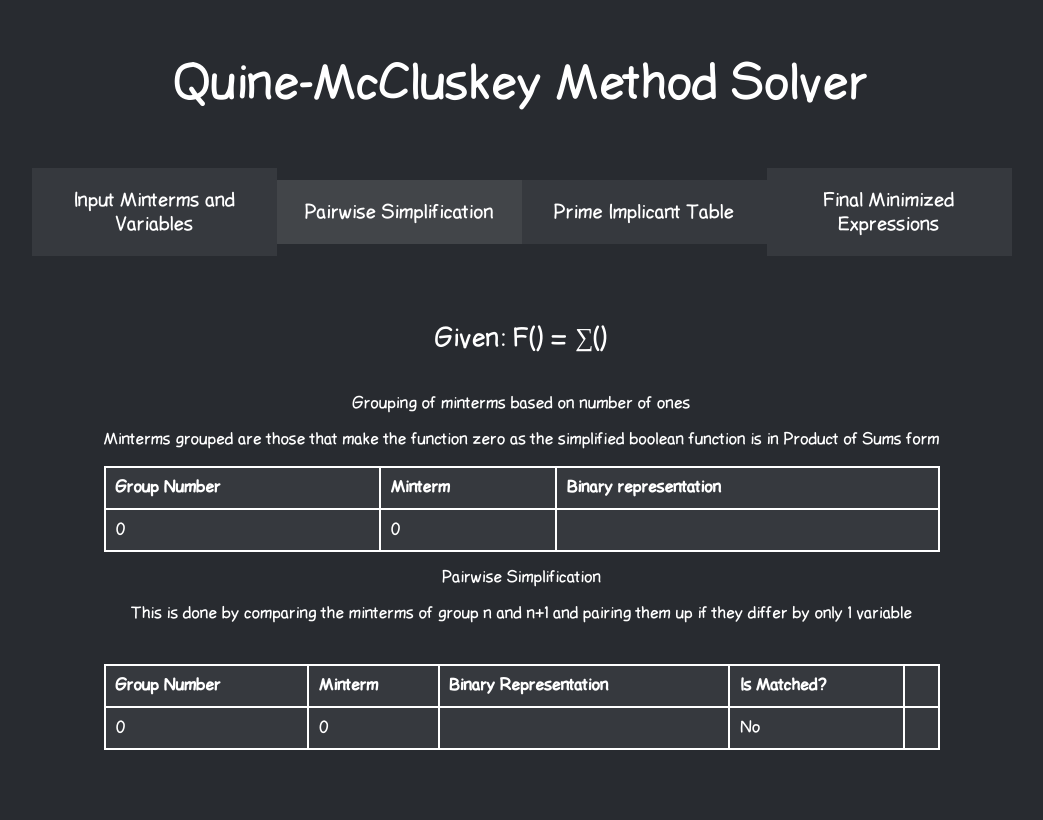
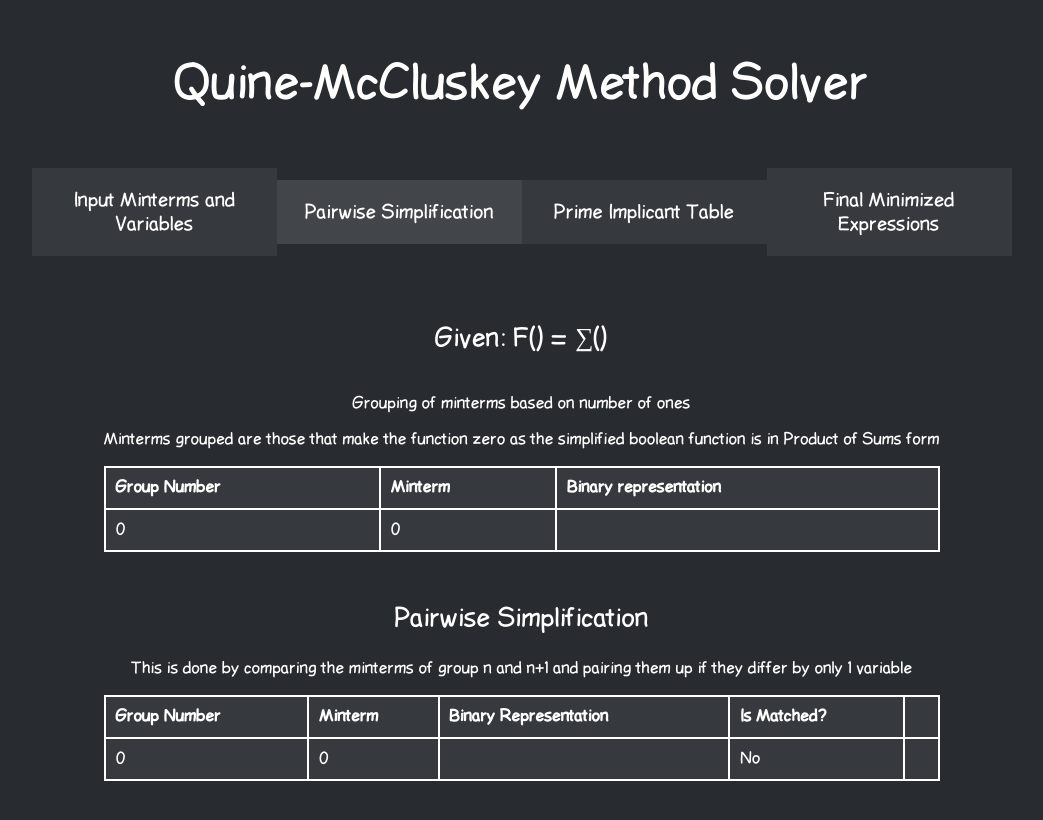
Before and after one commit to gmiracle17/CMSC-130-Quine-McCluskey-Method, a React (Create React App) app: page / in a window 1280 px wide. Both pictures are taken after a click on the element "Pairwise Simplification". Shown: the top 820 px of the page, without its empty margins (118-1161 px from the left). Built offline with nearby package versions, Linux system fonts and the light colour scheme.

Commit message:
Revised some comments

```diff
--- a/src/components/Pairwise.css
+++ b/src/components/Pairwise.css
@@ -1,10 +1,19 @@
 .given {
     font-size: 3.2vmin;
+    margin-bottom: 40px;
 }
 
+.title {
+    font-size: 3.2vmin;
+    margin-top: 40px;
+}
+
+.subtitle {
+    margin: 0px;
+}
 
 .table-container {
-margin-top: 40px;
+margin-bottom: 50px;
 }
 
 table {
--- a/src/components/Pairwise.js
+++ b/src/components/Pairwise.js
@@ -33,7 +33,7 @@ function Pairwise({mintermsInput, variablesInput, mintermsArray, variablesArray,
     while (true) {
         let matchedPairsMap = new Map();
 
-        // For each group map, compare the binary representation of the minterms of group n and group n + 1
+        // For each group map, compare the binary representation of the minterms or matched pairs of group n and group n + 1
         for (const key of groupMap.keys()) {
 
             // If group n + 1 does not exist, no comparison can be made and must move to next group for comparison.
@@ -46,7 +46,7 @@ function Pairwise({mintermsInput, variablesInput, mintermsArray, variablesArray,
             matchPairs(mintermsObjectsArray1, mintermsObjectsArray2, matchedPairsMap); // main function for checking for matched pairs
         }
 
-        // After a round of pairwise simplification, get all unmatched pairs if there is any and store it into prime implicant list
+        // After a round of pairwise simplification, get all unmatched pairs or unmatched minterms if there is any and store it into prime implicant list
         getAllUnmatchedPairs(groupMap, primeImplicantsList);
 
         // condition needed to break the loop
@@ -66,7 +66,7 @@ function Pairwise({mintermsInput, variablesInput, mintermsArray, variablesArray,
         round++;
 
         allTables.push(matchedPairsMap);
-        groupMap = matchedPairsMap;
+        groupMap = matchedPairsMap; // set the matchPairsMap as the new groupMap to check if there is any new matched pairs
 
     }
 
@@ -85,10 +85,10 @@ function Pairwise({mintermsInput, variablesInput, mintermsArray, variablesArray,
 
     return (
         <div className='pairwise-container'>
-            <GivenFunction mintermsInput={mintermsInput} variablesInput={variablesInput} />
+            <GivenFunction mintermsArray={mintermsArray} variablesArray={variablesArray} />
             <MintermsTable groupMap={allTables[0]}/>
-            <p>Pairwise Simplification</p>
-            <p>This is done by comparing the minterms of group n and n+1 and pairing them up if they differ by only 1 variable</p>
+            <p className='title'>Pairwise Simplification</p>
+            <p className='subtitle'>This is done by comparing the minterms of group n and n+1 and pairing them up if they differ by only 1 variable</p>
             {
                 allTables.map((groupMap, index) => <SimplificationTable groupMap={groupMap} index={index} variablesArray = {variablesArray} getVariableEquivalent={getVariableEquivalent}/>)
             }
@@ -99,32 +99,40 @@ function Pairwise({mintermsInput, variablesInput, mintermsArray, variablesArray,
 // Minterm object for each table containing necessary information
 class MintermObject {
     constructor(minterms, binary, groupNum) {
-      this.minterms = minterms; // either a single minterm or a string of merged minterms using -
+      this.minterms = minterms; // either a single minterm or a matched pair which is a string of merged minterms using -
       this.binary = binary;     // binary representation using string with "_"
       this.groupNum = groupNum; // number of ones in the binary representation
-      this.isMatched = false;
+      this.isMatched = false; // status if minterm or matched pair is matched
     }
 }
 
 /**
  *
- * @param {string} mintermsInput - minterms inputted by the user
- * @param {string} variablesInput - variables inputted by the user
+ * @param {Array} mintermsInput - minterms inputted by the user
+ * @param {Array} variablesInput - variables inputted by the user
  * @returns Component displaying the given boolean function in notation form
  */
-function GivenFunction({mintermsInput, variablesInput}) {
+function GivenFunction({mintermsArray, variablesArray}) {
 
-    let variables = '';
-    for(let index = 0; index < variablesInput.length; index++) {
-        variables += variablesInput[index];
-        if (index !== variablesInput.length - 1) {
-            variables += ', '
+    let variablesDisplay = '';
+    for(let index = 0; index < variablesArray.length; index++) {
+        variablesDisplay += variablesArray[index];
+        if (index !== variablesArray.length - 1) {
+            variablesDisplay += ', '
+        }
+    }
+
+    let mintermsDisplay = '';
+    for(let index = 0; index < mintermsArray.length; index++) {
+        mintermsDisplay += mintermsArray[index];
+        if (index !== mintermsArray.length - 1) {
+            mintermsDisplay += ', '
         }
     }
 
     return(
         <div className='given'>
-            <p>Given: F({variables}) = ∑({mintermsInput})</p>
+            <p>Given: F({variablesDisplay}) = ∑({mintermsDisplay})</p>
         </div>
     );
 }
@@ -353,7 +361,7 @@ function canCombine(binary1, binary2) {
 }
 
 /**
- * Checks if the binary representation of every minterm or existing matched pair can be matched from group n to ones in group n + 1. If so, placed them in the matchedPairsMap.
+ * Checks if the binary representation of every minterm or existing matched pair can be matched from group n to those in group n + 1. If so, placed them in the matchedPairsMap.
  * @param {Array} mintermsObjectsArray1 - contains mintermObjects from group n
  * @param {Array} mintermsObjectsArray2 - contains mintermObjects from group n + 1
  * @param {Map} matchedPairsMap - a map wherein an array of new matched mintermObjects are placed during the current round of pairwise simplification as a value based on the key which is the group number.
```
